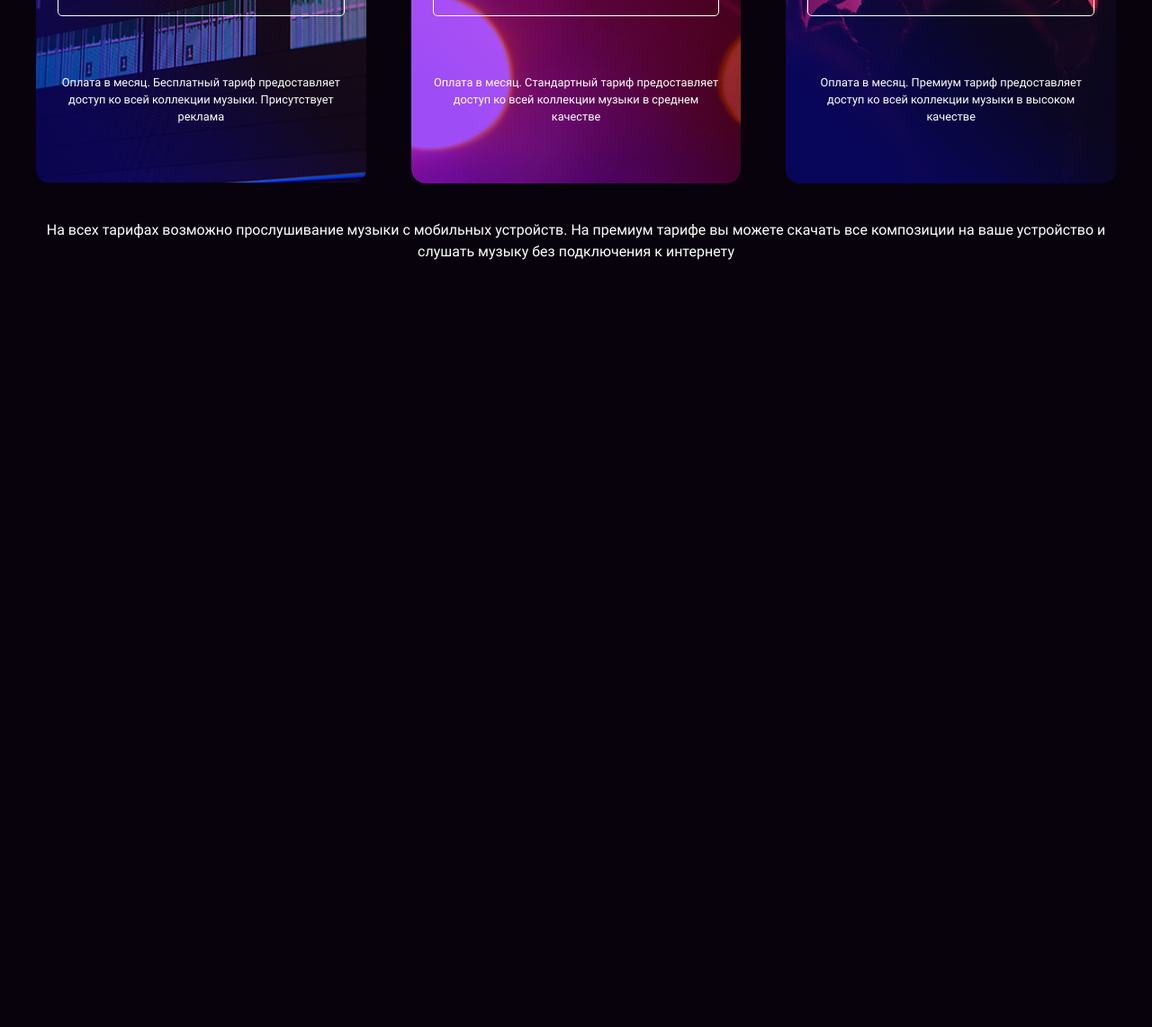
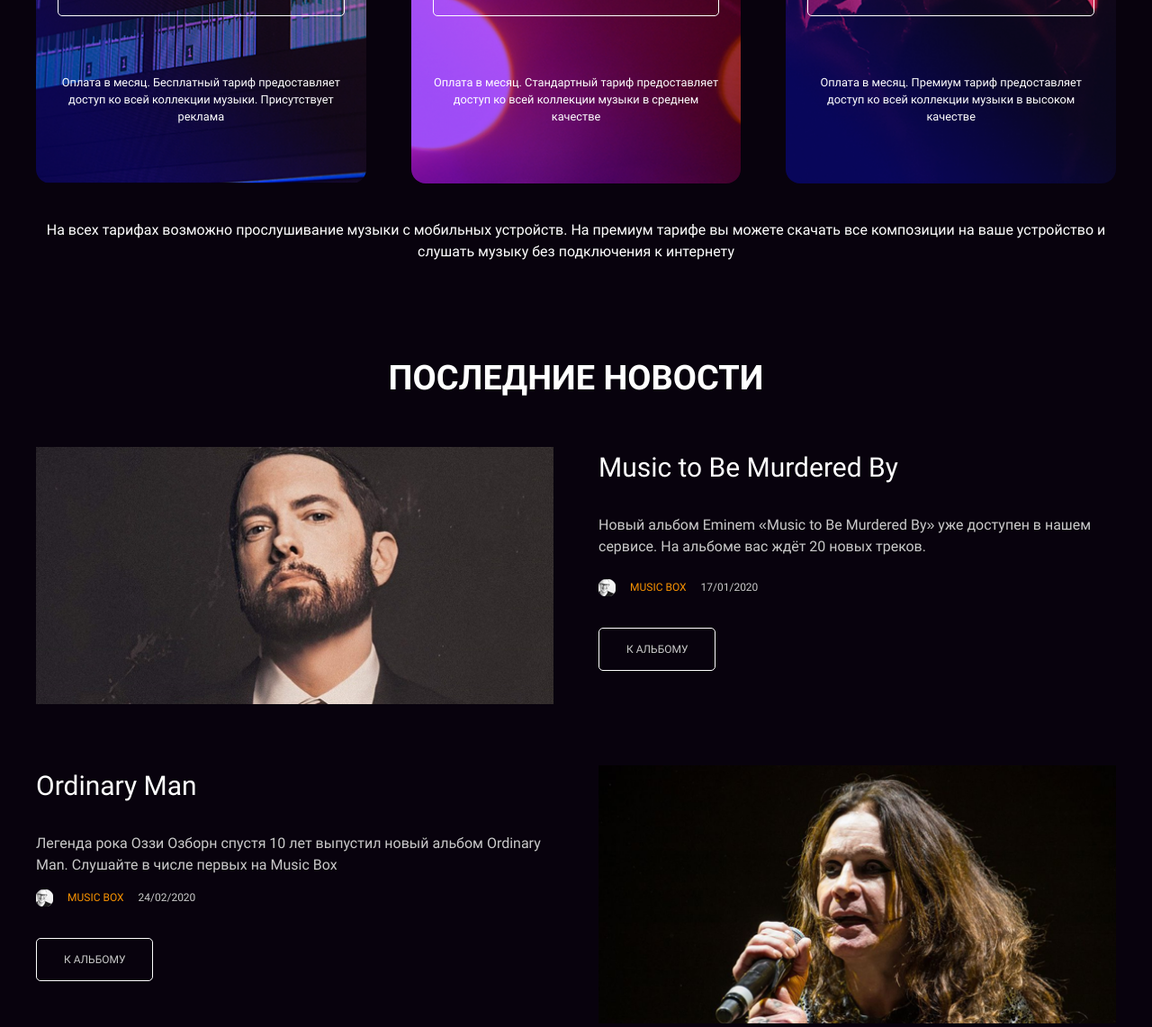
Before and after one commit to reymezis/layout-designer-project-56, a website: page src/index.html in a window 1280 px wide. Shown: the part 1366-2508 px from the top of the page at 90% size. Before the commit the page ends 1658 px from the top, so only its background shows below. Drawn offline with Linux system fonts and the light colour scheme; files whose address does not match are found by name.

Commit message:
add news section

```diff
--- a/src/index.html
+++ b/src/index.html
@@ -46,7 +46,7 @@
         <h2 class="pb-45px">Формы подписки</h2>
         <div class="cards">
             <div class="pricing-item bg-free mr-50px">
-                <h3>Бесплатная</h3>
+                <h3 class="pt-24px pb-200px">Бесплатная</h3>
                 <p class="pricing-value">0<span class="rub">руб.</span></p>
                 <div class="d-flex-center">
                     <a href="#" class="pricing-btn">Оформить</a>
@@ -54,7 +54,7 @@
                 <p class="pricing-footer">Оплата в месяц. Бесплатный тариф предоставляет доступ ко всей коллекции музыки. Присутствует реклама</p>
             </div>
             <div class="pricing-item bg-standart mr-50px">
-                <h3>Стандартная</h3>
+                <h3 class="pt-24px pb-200px">Стандартная</h3>
                 <p class="pricing-value">250<span class="rub">руб.</span></p>
                 <div class="d-flex-center">
                     <a href="#" class="pricing-btn">Оформить</a>
@@ -62,7 +62,7 @@
                 <p class="pricing-footer">Оплата в месяц. Стандартный тариф предоставляет доступ ко всей коллекции музыки в среднем качестве</p>
             </div>
             <div class="pricing-item bg-premium">
-                <h3>Премиум</h3>
+                <h3 class="pt-24px pb-200px">Премиум</h3>
                 <p class="pricing-value">500<span class="rub">руб.</span></p>
                 <div class="d-flex-center">
                     <a href="#" class="pricing-btn">Оформить</a>
@@ -72,5 +72,48 @@
         </div>
         <p class="footer-text-price">На всех тарифах возможно прослушивание музыки с мобильных устройств. На премиум тарифе вы можете скачать все композиции на ваше устройство и слушать музыку без подключения к интернету</p>
     </section>
+    <section id="page-news">
+        <h2 class="ta-center pb-48px">Последние новости</h2>
+        <div class="news">
+            <div class="news-item">
+                <div>
+                    <img class="img-size" src="images/Music to Be Murdered By.png" alt="">
+                </div>
+                <div>
+                    <div class="news-body">
+                        <h3 class="text-news-title">Music to Be Murdered By</h3>
+                        <p class="text-news-txt txt-paddings-f">Новый альбом Eminem «Music to Be Murdered By» уже доступен в нашем сервисе. На альбоме вас ждёт 20 новых треков.</p>
+                    </div>
+                    <div class="news-footer">
+                        <div class="news-author">
+                            <img class="pr-16px" src="images/avatar.png" alt="author">
+                            <span class="pr-16px text-news-caption text-yellow">Music box</span>
+                            <span class="text-news-caption">17/01/2020</span>
+                        </div>
+                        <a class="btn-style text-news-caption" href="#">К альбому</a>
+                    </div>
+                </div>
+            </div>
+            <div class="news-item">
+                <div  class="order-2">
+                    <div class="news-body">
+                        <h3 class="text-news-title">Ordinary Man</h3>
+                        <p class="text-news-txt txt-paddings-s">Легенда рока Оззи Озборн спустя 10 лет выпустил новый альбом Ordinary Man. Слушайте в числе первых на Music Box</p>
+                    </div>
+                    <div class="news-footer">
+                        <div class="news-author">
+                            <img class="pr-16px" src="images/avatar.png" alt="author">
+                            <span class="pr-16px text-news-caption text-yellow">Music box</span>
+                            <span class="text-news-caption">24/02/2020</span>
+                        </div>
+                        <a class="btn-style text-news-caption" href="#">К альбому</a>
+                    </div>
+                </div>
+                <div class="order-1">
+                    <img class="img-size" src="images/Ordinary Man.png" alt="">
+                </div>
+            </div>
+        </div>
+    </section>
 </body>
 </html>
--- a/src/scss/app.scss
+++ b/src/scss/app.scss
@@ -7,3 +7,5 @@
 @import "heroMobile";
 @import "priceDesktop";
 @import "priceMobile";
+@import "newsDesktop";
+@import "newsMobile";
--- /dev/null
+++ b/src/scss/newsDesktop.scss
@@ -0,0 +1,84 @@
+#page-news {
+  @include m-0-auto;
+  padding-top: 100px;
+  max-width: 1200px;
+}
+
+.ta-center {
+  text-align: center;
+}
+
+.pb-48px {
+  padding-bottom: 48px;
+}
+
+.news {
+  display: flex;
+  flex-direction: column;
+  flex-wrap: wrap;
+  gap: 64px;
+}
+
+.news-item {
+  display: grid;
+  grid-template-columns: repeat(2, 1fr);
+  column-gap: 50px;
+}
+
+.img-size {
+  width: 100%;
+  background-position: center;
+  background-size: cover;
+}
+
+.text-news-title {
+  @include roboto-font-style;
+  @include font-style(30px, 400, initial);
+}
+
+.text-news-txt {
+  @include m-0;
+  @include roboto-font-style;
+  @include font-style(16px, 400, initial);
+  color: $white-s;
+}
+
+.txt-paddings-f {
+  padding-top: 30px;
+  padding-bottom: 24px;
+}
+
+.txt-paddings-s {
+  padding-top: 30px;
+  padding-bottom: 15px;
+}
+
+.news-author {
+  display: flex;
+  align-items: center;
+  padding-bottom: 48px;
+}
+
+.text-news-caption {
+  @include roboto-font-style;
+  @include font-style(12px, 400, uppercase, 1.6);
+  color: $white-s;
+}
+
+.text-yellow {
+  color: $sandy;
+}
+
+.pr-16px {
+  padding-right: 16px;
+}
+
+.btn-style {
+  color: $white-s;
+  text-decoration: none;
+  padding: 16px 30px;
+
+  box-sizing: border-box;
+  border: 1px solid $white;
+  border-radius: 5px;
+}
--- /dev/null
+++ b/src/scss/newsMobile.scss
@@ -0,0 +1,41 @@
+@media (max-width: 414px) {
+  #page-news {
+    padding-left: 20px;
+    padding-right: 20px;
+    max-width: 414px;
+  }
+
+  .news-item {
+    display: flex;
+    flex-direction: column;
+    flex-wrap: wrap;
+    gap: 50px;
+  }
+
+  .order-1 {
+    order: 1;
+  }
+
+  .order-2 {
+    order: 2;
+  }
+
+  .text-news-title {
+    @include font-style(16px, 400, initial);
+  }
+
+  .txt-paddings-f {
+    padding-top: 16px;
+    padding-bottom: 24px;
+  }
+
+  .txt-paddings-s {
+    padding-top: 16px;
+    padding-bottom: 16px;
+  }
+
+  .news-item {
+    display: flex;
+    gap: 50px;
+  }
+}
--- a/src/scss/priceDesktop.scss
+++ b/src/scss/priceDesktop.scss
@@ -7,6 +7,10 @@
 
 .pb-45px {
   padding-bottom: 45px;
+}
+
+.pt-100px {
+  padding-top: 100px;
 }
 
 .mr-50px {
@@ -25,10 +29,16 @@
   margin-bottom: 40px;
 }
 
+.pt-24px {
+  padding-top: 24px;
+}
+
+.pb-200px {
+  padding-bottom: 200px;
+}
+
 h3 {
   @include m-0;
-  padding-top: 24px;
-  padding-bottom: 200px;
   @include roboto-font-style;
   @include font-style(24px, 400, uppercase);
 }
--- a/src/scss/variables.scss
+++ b/src/scss/variables.scss
@@ -1,5 +1,6 @@
 $dark: #08020D;
 $white: #FFF;
+$white-s: #CACACA;
 $silver: #757575;
 $grey: #3C3B3D;
 $green: #34C176;
```
Also changed, not shown: src/css/app.css, 1 other file.
